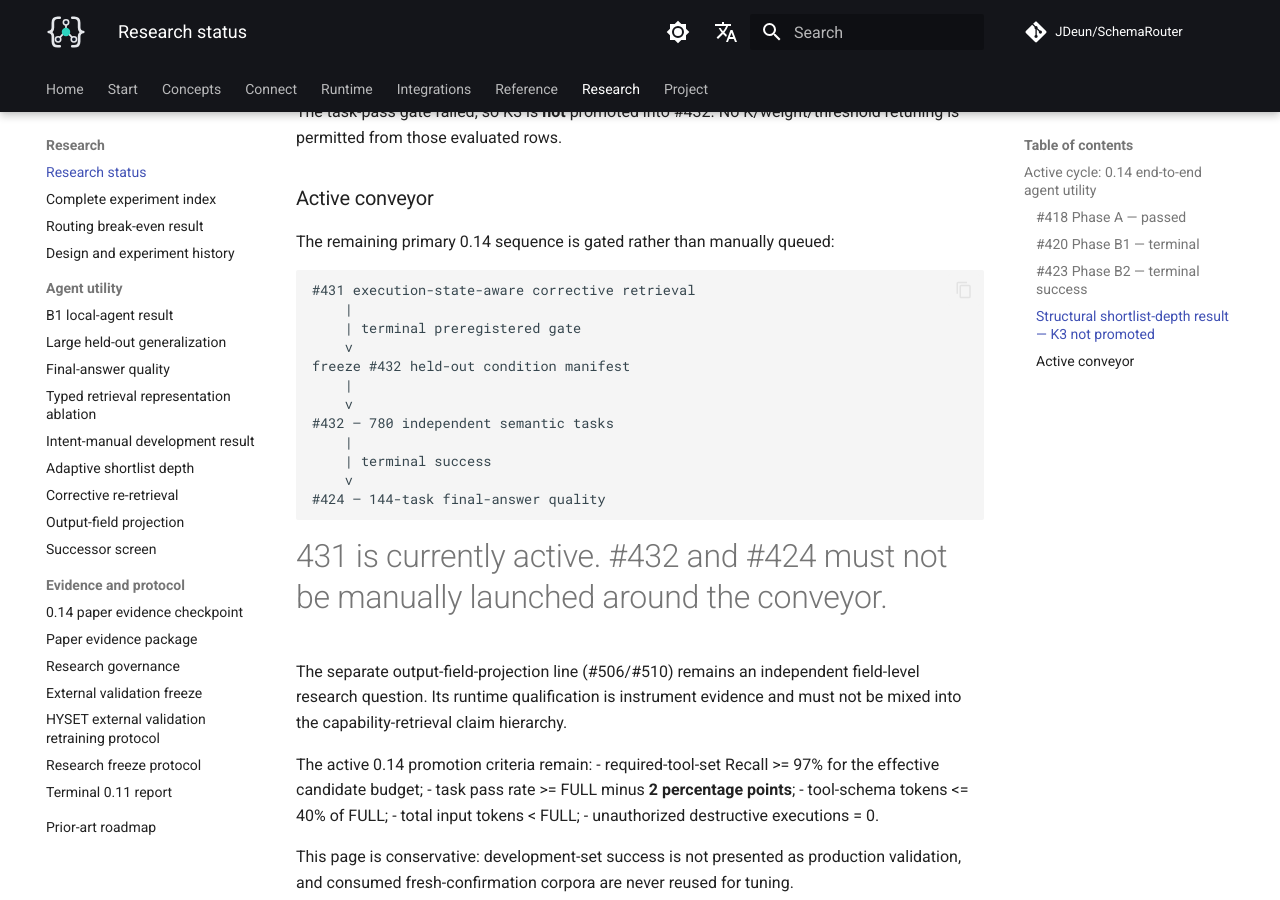
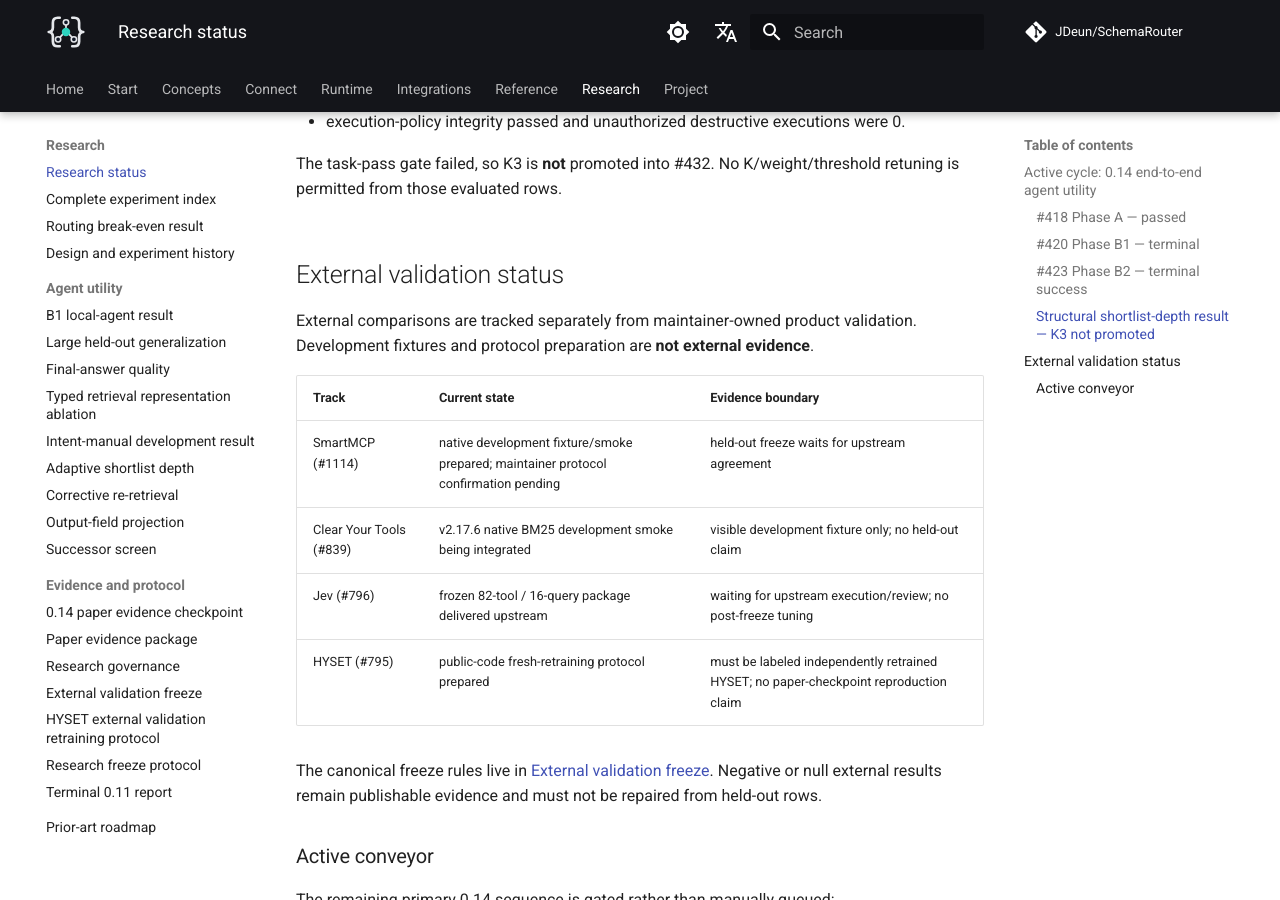
Before and after one commit to JDeun/SchemaRouter, an MkDocs documentation site: the page built from docs/research/routing-status.md, in a window 1280 px wide and 900 px high, scrolled down 3456 px. Built offline with MkDocs 1.6.1 and Material for MkDocs 9.7.7, drawn with Linux system fonts in a browser that asks for light colours; comment, search, counter and statistics services are not loaded; some of the changed text lies outside the part shown.

Commit message:
docs: improve navigation and research status

```diff
--- a/docs/research/routing-status.md
+++ b/docs/research/routing-status.md
@@ -1,6 +1,6 @@
-# Routing research status
+# Research status
 
-This page is the **current-state summary**, not the complete experiment log.
+This page is the **current-state summary**, not the complete experiment log. Product capability and research evidence are intentionally separated: stable runtime features are documented elsewhere, while this page tracks empirical claims and their evidence boundaries.
 
 For the full research record:
 
@@ -125,6 +125,19 @@ A separately preregistered strong-agent K3-vs-K5 gate completed in run `36670280
 
 The task-pass gate failed, so K3 is **not** promoted into #432. No K/weight/threshold retuning is
 permitted from those evaluated rows.
+
+## External validation status
+
+External comparisons are tracked separately from maintainer-owned product validation. Development fixtures and protocol preparation are **not external evidence**.
+
+| Track | Current state | Evidence boundary |
+| --- | --- | --- |
+| SmartMCP (#1114) | native development fixture/smoke prepared; maintainer protocol confirmation pending | held-out freeze waits for upstream agreement |
+| Clear Your Tools (#839) | v2.17.6 native BM25 development smoke being integrated | visible development fixture only; no held-out claim |
+| Jev (#796) | frozen 82-tool / 16-query package delivered upstream | waiting for upstream execution/review; no post-freeze tuning |
+| HYSET (#795) | public-code fresh-retraining protocol prepared | must be labeled independently retrained HYSET; no paper-checkpoint reproduction claim |
+
+The canonical freeze rules live in [External validation freeze](external-validation-freeze.md). Negative or null external results remain publishable evidence and must not be repaired from held-out rows.
 
 ### Active conveyor
 
```
